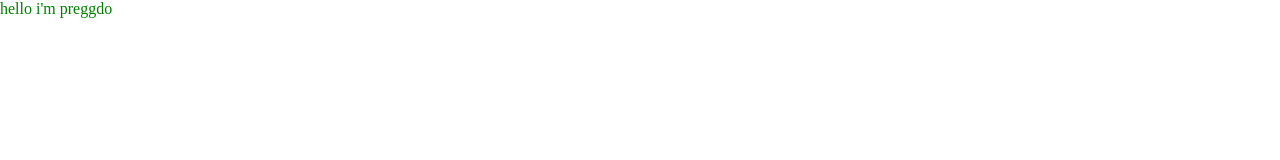
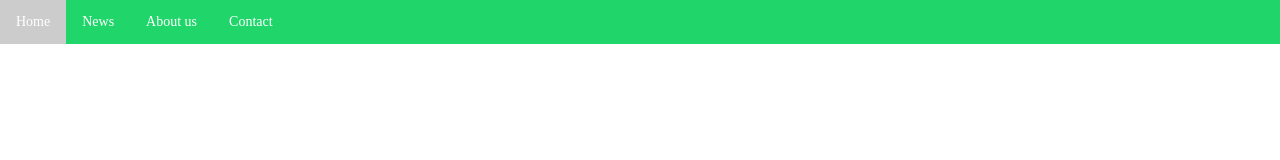
Before and after one commit to Preggdo/Preggdo, a plain HTML site: page index.html in a window 1280 px wide. Drawn offline with Linux system fonts and the light colour scheme.

Commit message:
Update index.html

```diff
--- a/index.html
+++ b/index.html
@@ -6,6 +6,11 @@
     <title></title>
   </head>
   <body>
-    hello i'm preggdo
+    <div class="navbar">
+      <a href="#home">Home</a>
+      <a href="#news">News</a>
+      <a href="#about">About us</a>
+      <a href="#contact">Contact</a>
+    </div>
   </body>
 </html>
```
